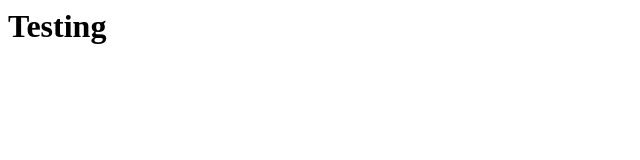
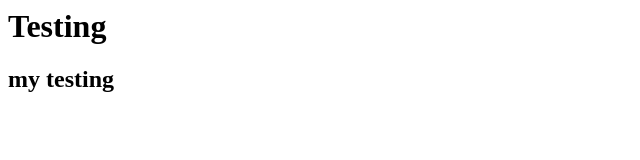
Before and after one commit to jenkinsdorothy884/pay-ppal-help, a plain HTML site: page index.html in a window 1280 px wide. Shown: the whole page, without its empty margins (0-640 px from the left). Drawn offline with Linux system fonts and the light colour scheme.

Commit message:
Update index.html

```diff
--- a/index.html
+++ b/index.html
@@ -4,6 +4,7 @@
 <body>
 
 <h1>Testing</h1>
+  <h2>my testing</h2>
 
 </body>
 </html>
```
